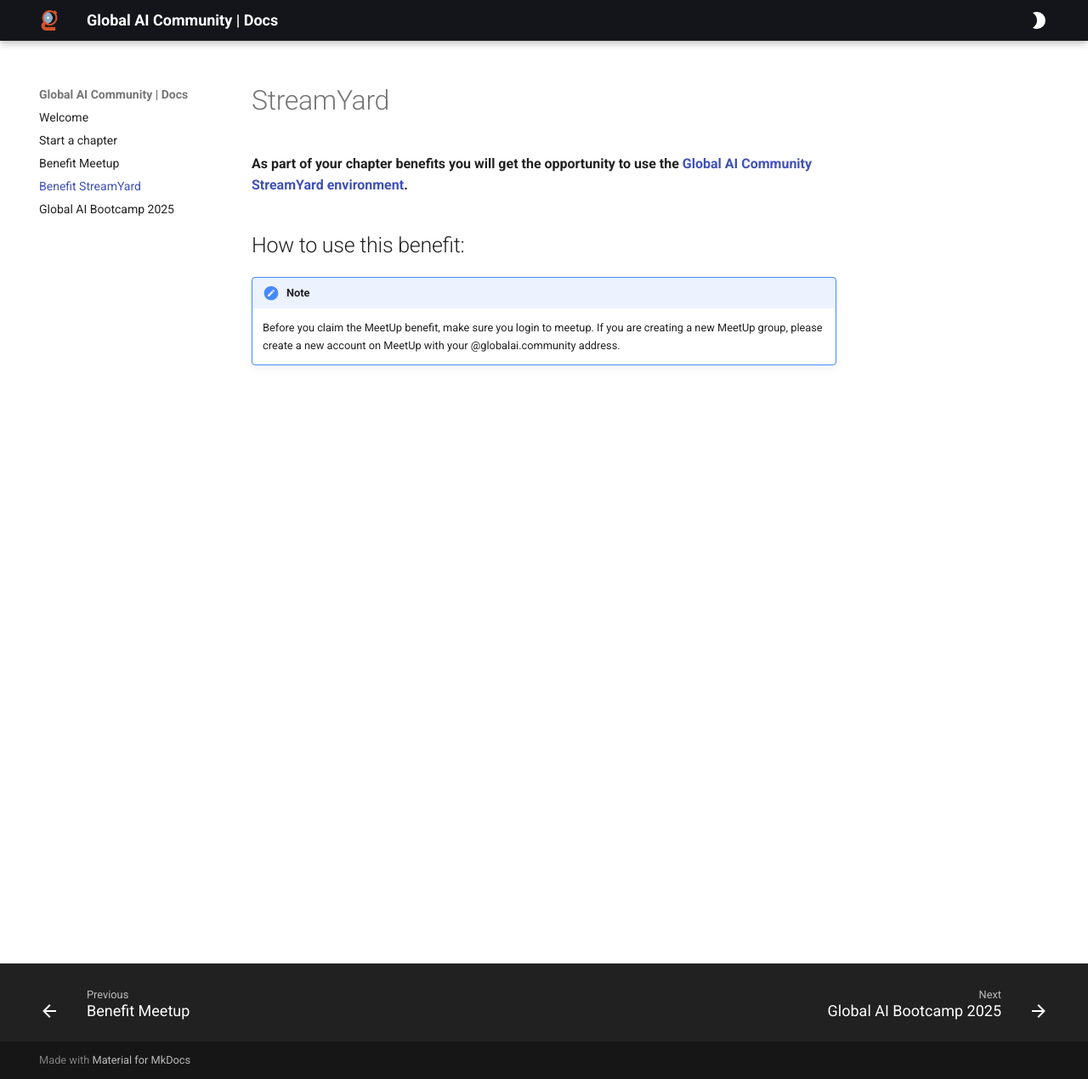
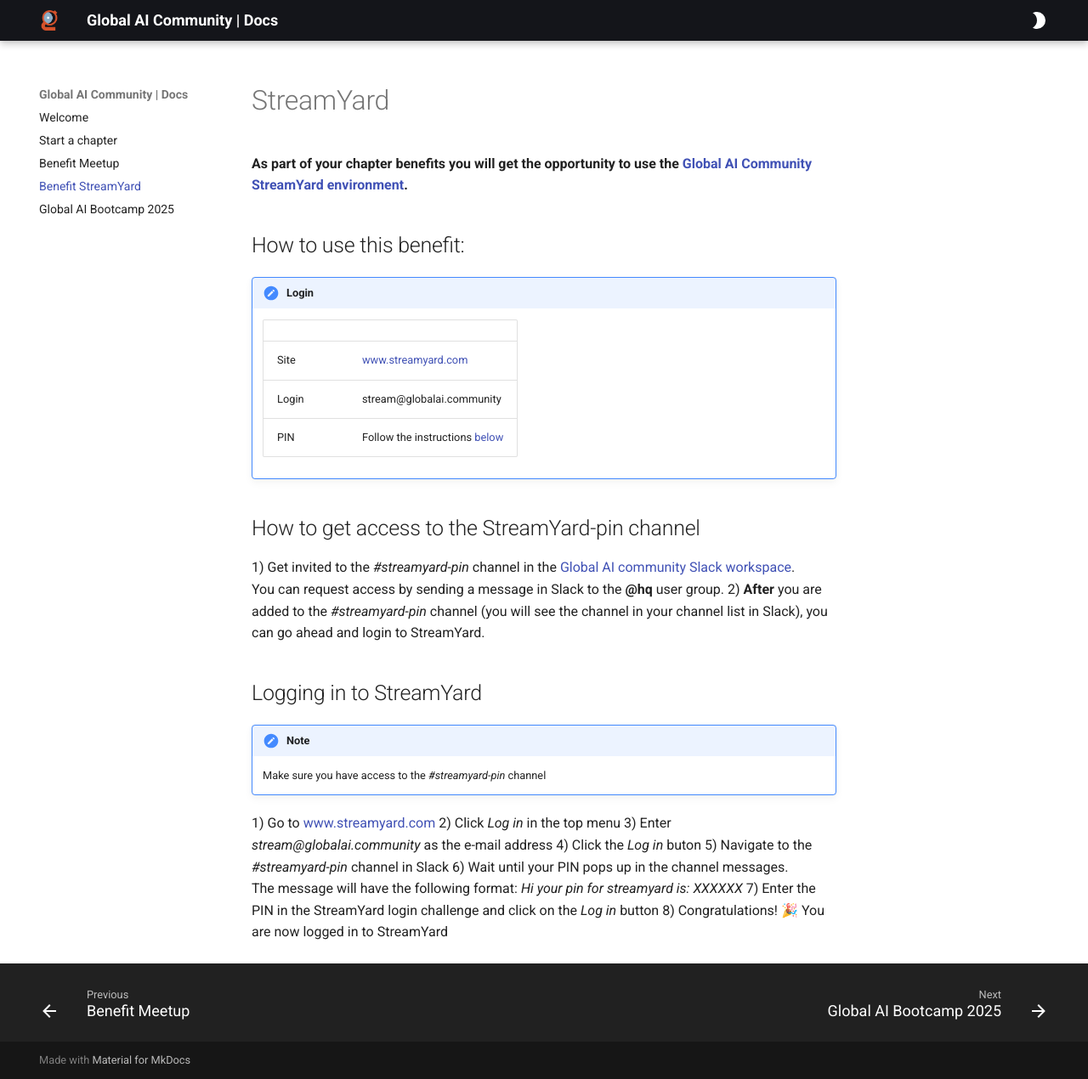
Before and after one commit to GlobalAICommunity/docs, an MkDocs documentation site: the page built from docs/streamyard.md, in a window 1280 px wide and 1270 px high. Shown: the whole window at 85% size. Built offline with MkDocs 1.6.1 and Material for MkDocs 9.7.7, drawn with Linux system fonts in a browser that asks for light colours.

Commit message:
Add StreamYard v0.1

```diff
--- a/docs/streamyard.md
+++ b/docs/streamyard.md
@@ -1,8 +1,32 @@
 # StreamYard
 
-**As part of your chapter benefits you will get the opportunity to use the [Global AI Community StreamYard environment](https://www.meetup.com/pro/the-global-ai-community/).**
+**As part of your chapter benefits you will get the opportunity to use the [Global AI Community StreamYard environment](https://www.streamyard.com).**
 
 ## How to use this benefit:
 
+!!! Login credentials
+    |       |      |
+    | ----- | ---- |
+    | Site  | [www.streamyard.com](https://www.streamyard.com) |
+    | Login | stream@globalai.community |
+    | PIN   | Follow the instructions [below](#how-to-get-the-streamyard-pin) |
+
+## How to get access to the StreamYard-pin channel
+
+1) Get invited to the *#streamyard-pin* channel in the [Global AI community Slack workspace](slack.md).
+You can request access by sending a message in Slack to the **@hq** user group.
+2) **After** you are added to the *#streamyard-pin* channel (you will see the channel in your channel list in Slack), you can go ahead and login to StreamYard.
+
+## Logging in to StreamYard
 !!! Note
-    Before you claim the MeetUp benefit, make sure you login to meetup. If you are creating a new MeetUp group, please create a new account on MeetUp with your @globalai.community address.
+    Make sure you have access to the *#streamyard-pin* channel
+
+1) Go to [www.streamyard.com](https://www.streamyard.com)
+2) Click *Log in* in the top menu
+3) Enter *stream@globalai.community* as the e-mail address
+4) Click the *Log in* buton
+5) Navigate to the *#streamyard-pin* channel in Slack
+6) Wait until your PIN pops up in the channel messages.
+The message will have the following format: *Hi your pin for streamyard is: XXXXXX*
+7) Enter the PIN in the StreamYard login challenge and click on the *Log in* button
+8) Congratulations! 🎉 You are now logged in to StreamYard
```
Also changed, not shown: docs/slack.md (added, +1 -0 lines).
